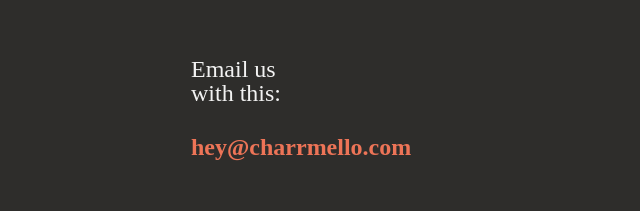
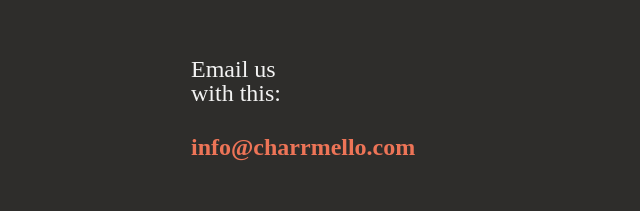
Before and after one commit to Alex-brooke/Charr-Alt, a plain HTML site: page index.html in a window 1280 px wide. Shown: the part 3234-3445 px from the top of the page, 445-1085 px from the left. Drawn offline with Linux system fonts and the light colour scheme.

Commit message:
Update index.html

```diff
--- a/index.html
+++ b/index.html
@@ -128,7 +128,7 @@
                         </div>
                         <div class="contactDetails">
                             <h3>
-                                hey@charrmello.com
+                                info@charrmello.com
                             </h3>
                         </div>
                     </div>
```
